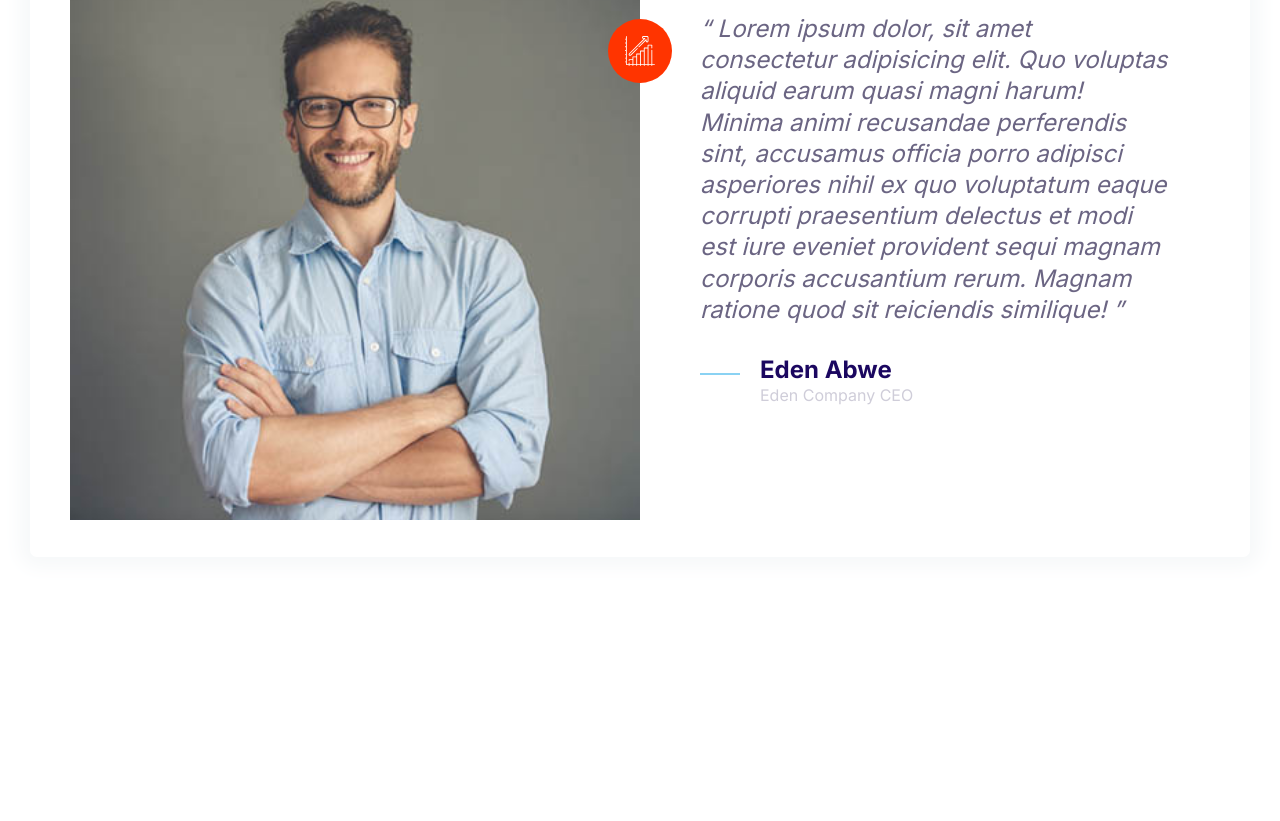
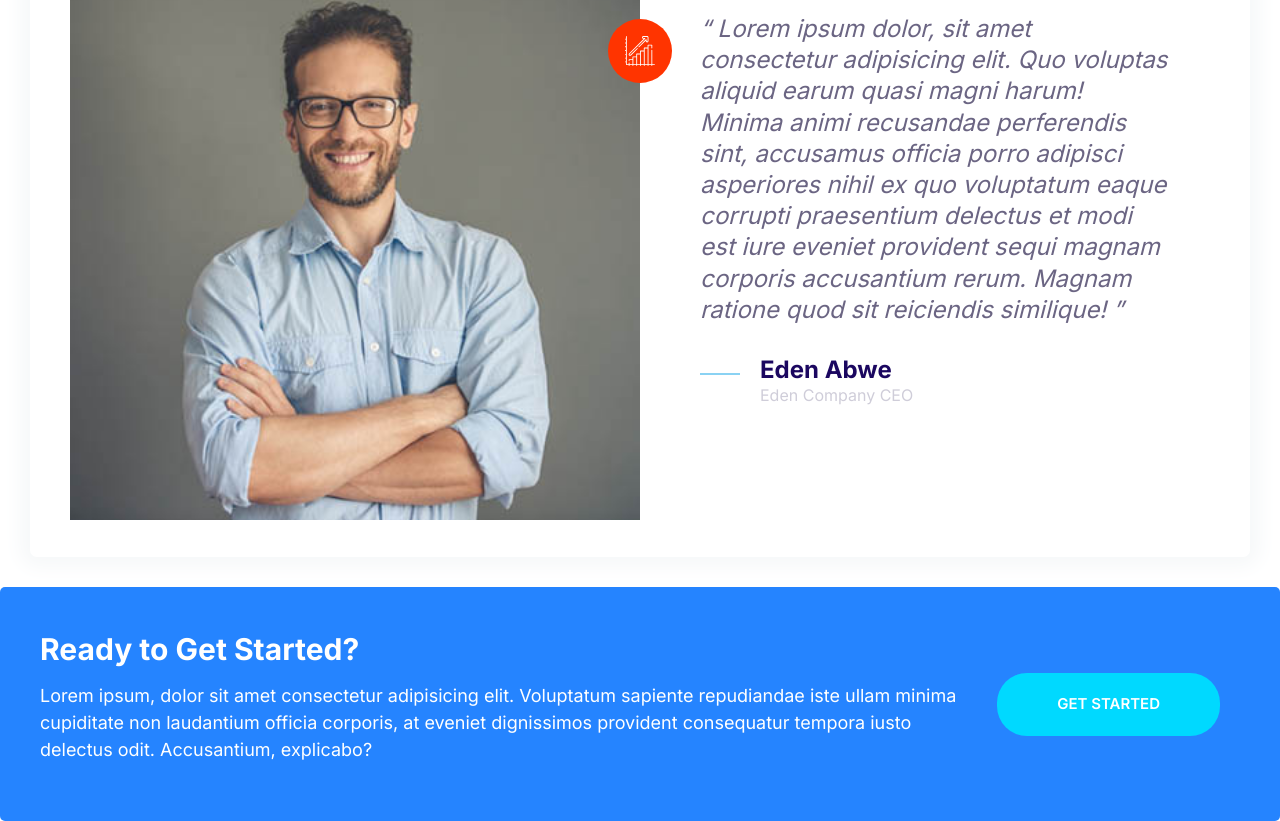
Before and after one commit to webdeveden/edenify, a plain HTML site: page index.html in a window 1280 px wide. Shown: the part 2205-3026 px from the top of the page. Before the commit the page ends 2792 px from the top, so only its background shows below. Drawn offline with nearby package versions, Linux system fonts and the light colour scheme.

Commit message:
defined callouts components.

```diff
--- a/css/styles.css
+++ b/css/styles.css
@@ -228,6 +228,11 @@ a {
 
 .btn--accent:hover {
   background: #ffea00;
+}
+
+.btn--stretched {
+  padding-left: 6rem;
+  padding-right: 6rem;
 }
 
 .btn__block {
@@ -480,3 +485,44 @@ a {
     margin-left: 6rem;
   }
 }
+
+/* Callouts */
+
+.callout {
+  padding: 4rem;
+  border-radius: 5px;
+}
+
+.callout--primary {
+  background: var(--color-secondary);
+  color: #fff;
+}
+
+.callout__heading {
+  margin-top: 0;
+  color: #fff;
+  font-size: 3rem;
+}
+
+.callout .btn {
+  justify-self: center;
+  align-self: center;
+}
+
+.callout__content {
+  text-align: center;
+}
+
+@media screen and (min-width: 768px) {
+  .callout__content {
+    text-align: start;
+  }
+
+  .callout .btn {
+    justify-self: start;
+    margin: 0 2rem;
+  }
+  .callout .grid--1x2 {
+    grid-template-columns: 1fr auto;
+  }
+}
--- a/index.html
+++ b/index.html
@@ -161,5 +161,19 @@
         </blockquote>
       </div>
     </div>
+    <div class="callout callout--primary">
+      <div class="grid grid--1x2">
+        <div class="callout__content">
+          <h2 class="callout__heading">Ready to Get Started?</h2>
+          <p>
+            Lorem ipsum, dolor sit amet consectetur adipisicing elit. Voluptatum
+            sapiente repudiandae iste ullam minima cupiditate non laudantium
+            officia corporis, at eveniet dignissimos provident consequatur
+            tempora iusto delectus odit. Accusantium, explicabo?
+          </p>
+        </div>
+        <a href="#" class="btn btn--primary btn--stretched">Get Started</a>
+      </div>
+    </div>
   </body>
 </html>
```
Also changed, not shown: components/callouts.html (added).
